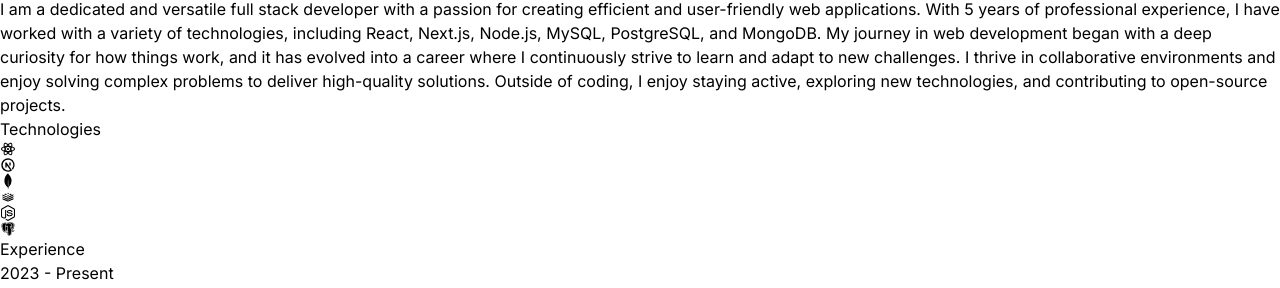
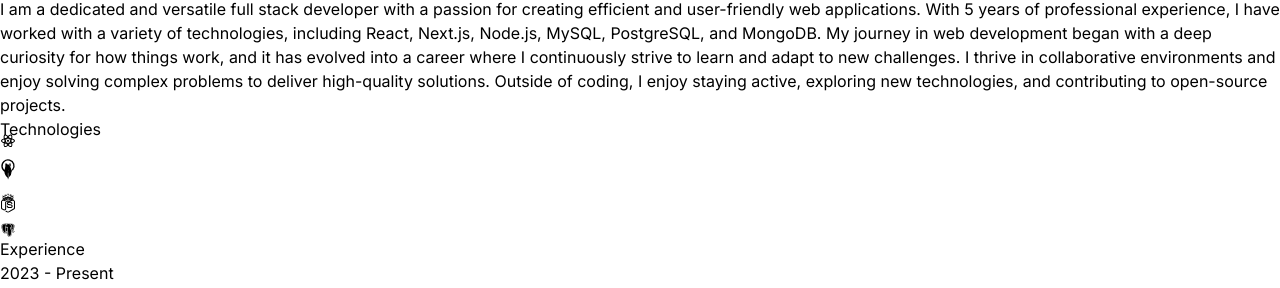
Before and after one commit to naveen6828/Personal-Portfolio, a React (Vite) app: page / in a window 1280 px wide. Shown: the part 1673-1961 px from the top of the page. Built offline with nearby package versions, Linux system fonts and the light colour scheme.

Commit message:
Implemented animation using framer-motion

```diff
--- a/package.json
+++ b/package.json
@@ -10,6 +10,7 @@
     "preview": "vite preview"
   },
   "dependencies": {
+    "framer-motion": "^11.2.10",
     "react": "^18.2.0",
     "react-dom": "^18.2.0",
     "react-icons": "^5.2.1"
--- a/src/components/About.jsx
+++ b/src/components/About.jsx
@@ -1,6 +1,7 @@
 // import React from 'react'
 import aboutImg from "../assets/about.jpg";
 import { ABOUT_TEXT } from "../constants";
+import {motion} from "framer-motion";
 
 const About = () => {
   return (
@@ -10,16 +11,24 @@
             <span className="text-neutral-500"> Me</span>
         </h2>
         <div className="flex flex-wrap">
-            <div className="w-full lg:w-1/2 lg:p-8">
+            <motion.div
+            whileInView={{opacity: 1, x: 0}}
+            initial={{ x: -100, opacity: 0}}
+            transition={{ duration: 0.5}}
+            className="w-full lg:w-1/2 lg:p-8">
                 <div className="flex items-center justify-center">
                     <img src={aboutImg} alt="about-me"/>
                 </div>
-            </div>
-            <div className="w-full lg:w-1/2">
+            </motion.div>
+            <motion.div
+            whileInView={{opacity: 1, x: 0}}
+            initial={{ x: 100, opacity: 0}}
+            transition={{ duration: 0.5}}
+            className="w-full lg:w-1/2">
                 <div className="flex justify-center lg:justify-start">
                     <p className="my-2 max-w-xl py-6">{ABOUT_TEXT}</p>
                 </div>
-            </div>
+            </motion.div>
 
         </div>
     </div>
--- a/src/components/Contact.jsx
+++ b/src/components/Contact.jsx
@@ -1,14 +1,33 @@
 // import React from 'react'
 
 import { CONTACT } from "../constants"
+import {motion} from "framer-motion";
+
 
 const Contact = () => {
   return (
     <div className="border-b border-neutral-900 pb-20">
-        <h2 className="my-10 text-center text-4xl">Get in Touch</h2>
+        <motion.h2
+        whileInView={{ opacity: 1, y: 0 }}
+        initial={{opacity:0, y: -100 }}
+        transition={{ duration: 0.5 }}
+        className="my-10 text-center text-4xl">
+            Get in Touch
+        </motion.h2>
+
         <div className="text-center tracking-tighter">
-            <p className="my-4">{CONTACT.address}</p>
-            <p className="my-4">{CONTACT.phoneNo}</p>
+            <motion.p
+            whileInView={{ opacity: 1, x: 0 }}
+            initial={{opacity:0, x: -100 }}
+            transition={{ duration: 1 }}
+            className="my-4">{CONTACT.address}</motion.p>
+
+            <motion.p
+            whileInView={{ opacity: 1, x: 0 }}
+            initial={{opacity:0, x: 100 }}
+            transition={{ duration: 1 }}
+            className="my-4">{CONTACT.phoneNo}</motion.p>
+
             <a href="#" className="border-b">{CONTACT.email}</a>
         </div>
     </div>
--- a/src/components/Experience.jsx
+++ b/src/components/Experience.jsx
@@ -1,18 +1,35 @@
 // import React from 'react'
 
 import { EXPERIENCES } from "../constants"
+import {motion} from "framer-motion";
+
 
 const Experience = () => {
   return (
     <div className="border-b border-neutral-900 pb-4">
-        <h1 className="my-20 text-center text-4xl">Experience</h1>
+        <motion.h1
+        whileInView={{ opacity: 1, y: 0 }}
+        initial={{opacity:0, y: -100 }}
+        transition={{ duration: 0.5 }}
+        className="my-20 text-center text-4xl">
+            Experience
+        </motion.h1>
         <div>
             {EXPERIENCES.map((experience, index) => (
                 <div key={index} className="mb-8 flex flex-wrap lg:justify-center">
-                    <div className="w-full lg:w-1/4">
+                    <motion.div
+                    whileInView={{ opacity: 1, x: 0 }}
+                    initial={{opacity:0, x: -100 }}
+                    transition={{ duration: 1 }}
+                    className="w-full lg:w-1/4">
                         <p className="mb-2 text-sm text-neutral-400">{experience.year}</p>
-                    </div>
-                    <div className="w-full max-w-xl lg:w-3/4">
+                    </motion.div>
+
+                    <motion.div
+                    whileInView={{ opacity: 1, x: 0 }}
+                    initial={{opacity:0, x: 100 }}
+                    transition={{ duration: 1 }}
+                    className="w-full max-w-xl lg:w-3/4">
                         <h6 className="mb-2 font-semibold">
                             {experience.role}-{" "}
                             <span className="text-sm text-purple-100">
@@ -23,7 +40,7 @@
                         {experience.technologies.map((tech,index) => (
                             <span key={index} className="mr-2 mt-4 rounded bg-neutral-900 px-2 py-1 text-sm font-medium text-purple-800 "> {tech} </span>
                         ))}
-                    </div>
+                    </motion.div>
 
                 </div>
             ))}
--- a/src/components/Hero.jsx
+++ b/src/components/Hero.jsx
@@ -1,26 +1,53 @@
 // import React from 'react'
 import { HERO_CONTENT } from "../constants";
 import profilePic from "../assets/kevinRushProfile.jpg";
+import {motion} from "framer-motion";
+
+const container = (delay) => ({
+    hidden: { x: -100, opacity: 0 },
+    visible: {
+        x: 0,
+        opacity: 1,
+        transition: { duration: 0.5, delay: delay},
+    }
+});
+
 const Hero = () => {
   return (
     <div className="border-b border-neutral-900 pb-4 lg:mb-35">
         <div className="flex flex-wrap">
             <div className="w-full lg:w-1/2">
                 <div className="flex flex-col items-center lg:items-start">
-                    <h1 className="pb-16 text-6xl font-thin tracking-tight lg:mt-16 lg:text-8xl">
+                    <motion.h1
+                    variants={container(0)}
+                    initial="hidden"
+                    animate="visible"
+                    className="pb-16 text-6xl font-thin tracking-tight lg:mt-16 lg:text-8xl">
                         Naveen Kumar Jakkula
-                    </h1>
-                    <span className="bg-gradient-to-r from-pink-300 via-slate-500 to-purple-500 bg-clip-text text-4xl tracking-tight text-transparent">
+                    </motion.h1>
+                    <motion.span
+                    variants={container(0.5)}
+                    initial="hidden"
+                    animate="visible"
+                    className="bg-gradient-to-r from-pink-300 via-slate-500 to-purple-500 bg-clip-text text-4xl tracking-tight text-transparent">
                         Full Stack Developer
-                    </span>
-                    <p className="my-2 max-w-xl py-6 font-light tracking-tighter">
+                    </motion.span>
+                    <motion.p
+                    variants={container(1)}
+                    initial="hidden"
+                    animate="visible"
+                    className="my-2 max-w-xl py-6 font-light tracking-tighter">
                         {HERO_CONTENT}
-                    </p>
+                    </motion.p>
                 </div>
             </div>
             <div className="w-full lg:w-1/2 lg:p-8">
                 <div className="flex justify-center">
-                    <img src={profilePic} alt="Naveen Profile" />
+                    <motion.img
+                    initial={{ x: 100, opacity: 0}}
+                    animate={{ x: 0, opacity: 1}}
+                    transition={{ duration: 1, delay: 1.2}}
+                    src={profilePic} alt="Naveen Profile" />
 
                 </div>
             </div>
--- a/src/components/Technologies.jsx
+++ b/src/components/Technologies.jsx
@@ -2,38 +2,91 @@
 import { RiReactjsLine } from "react-icons/ri"
 import { TbBrandNextjs } from "react-icons/tb"
 import { SiMongodb } from "react-icons/si"
-import { DiRedis } from "react-icons/di"
+import { DiIllustrator, DiRedis } from "react-icons/di"
 import { FaNodeJs } from "react-icons/fa"
 import { BiLogoPostgresql } from "react-icons/bi"
+
+import {motion} from "framer-motion";
+
+const iconVariants = (duration) => ({
+    initial: {y: -10},
+    animate: {
+        y: [10, -10],
+        transition: {
+            duration: duration,
+            ease: "linear",
+            repeat: Infinity,
+            repeatType: "reverse"
+        }
+    },
+});
+
 
 
 const Technologies = () => {
   return (
     <div className="border-b border-neutral-800 pb-24">
-        <h1 className="my-20 text-center text-4xl">
+        <motion.h1
+        whileInView={{ opacity: 1, y: 0 }}
+        initial={{opacity:0, y: -100 }}
+        transition={{ duration: 1.5 }}
+        className="my-20 text-center text-4xl">
             Technologies
-        </h1>
-        <div className="flex flex-wrap items-center justify-center gap-4">
-            <div className="rounded-2xl border-4 border-neutral-800 p-4">
+        </motion.h1>
+        <motion.div
+        whileInView={{ opacity: 1, x: 0 }}
+        initial={{opacity:0, x: -100 }}
+        transition={{ duration: 1.5 }}
+         className="flex flex-wrap items-center justify-center gap-4">
+            <motion.div
+            variants={iconVariants(2)}
+            initial="initial"
+            animate="animate"
+            className="rounded-2xl border-4 border-neutral-800 p-4">
                 <RiReactjsLine className="text-7xl text-cyan-400"/>
-            </div>
-            <div className="rounded-2xl border-4 border-neutral-800 p-4">
+            </motion.div>
+
+            <motion.div
+            variants={iconVariants(4)}
+            initial="initial"
+            animate="animate"
+            className="rounded-2xl border-4 border-neutral-800 p-4">
                 <TbBrandNextjs className="text-7xl"/>
-            </div>
-            <div className="rounded-2xl border-4 border-neutral-800 p-4">
+            </motion.div>
+
+            <motion.div
+            variants={iconVariants(6)}
+            initial="initial"
+            animate="animate"
+            className="rounded-2xl border-4 border-neutral-800 p-4">
                 <SiMongodb className="text-7xl text-green-500"/>
-            </div>
-            <div className="rounded-2xl border-4 border-neutral-800 p-4">
+            </motion.div>
+
+            <motion.div
+            variants={iconVariants(4)}
+            initial="initial"
+            animate="animate"
+            className="rounded-2xl border-4 border-neutral-800 p-4">
                 <DiRedis className="text-7xl text-red-700"/>
-            </div>
-            <div className="rounded-2xl border-4 border-neutral-800 p-4">
+            </motion.div>
+
+            <motion.div
+            variants={iconVariants(2)}
+            initial="initial"
+            animate="animate"
+            className="rounded-2xl border-4 border-neutral-800 p-4">
                 <FaNodeJs className="text-7xl text-green-500"/>
-            </div>
-            <div className="rounded-2xl border-4 border-neutral-800 p-4">
+            </motion.div>
+
+            <motion.div
+            variants={iconVariants(4)}
+            initial="initial"
+            animate="animate"
+            className="rounded-2xl border-4 border-neutral-800 p-4">
                 <BiLogoPostgresql className="text-7xl text-sky-700"/>
-            </div>
+            </motion.div>
 
-        </div>
+        </motion.div>
     </div>
   )
 }
```
Also changed, not shown: src/components/Projects.jsx (+21 -5 lines), 1 other file (tests, documents, lock files or other folders).
